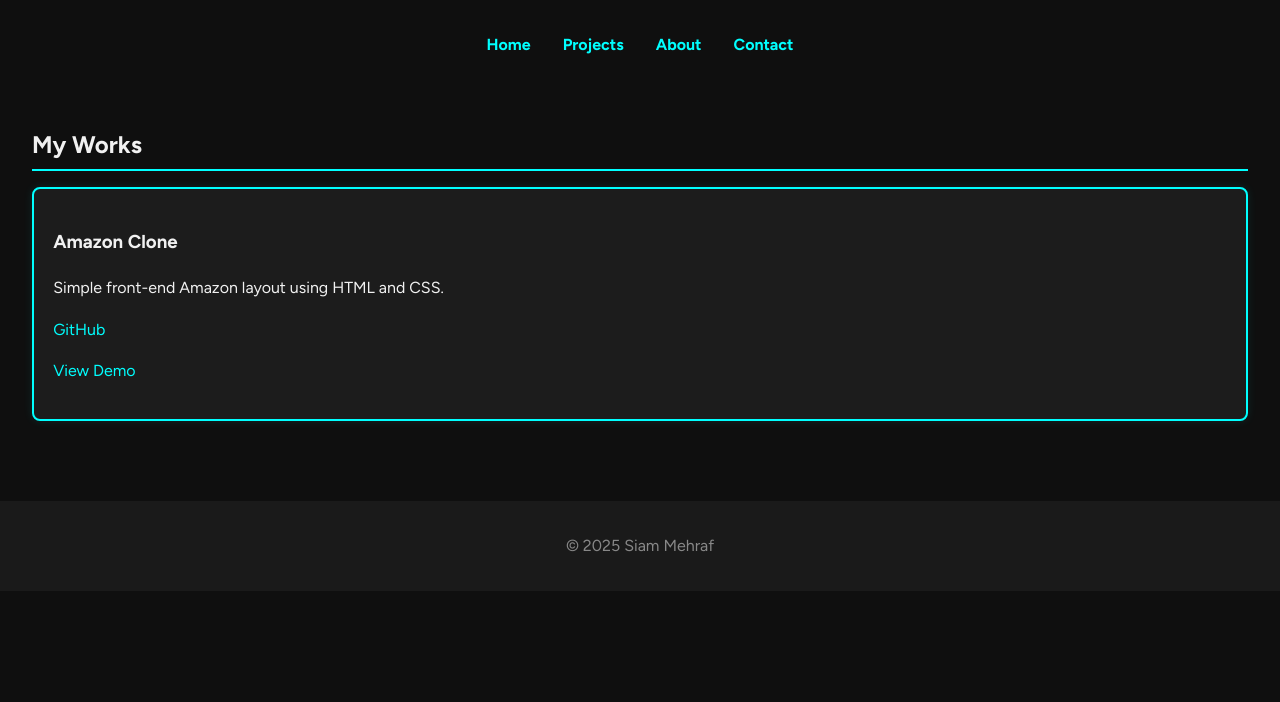
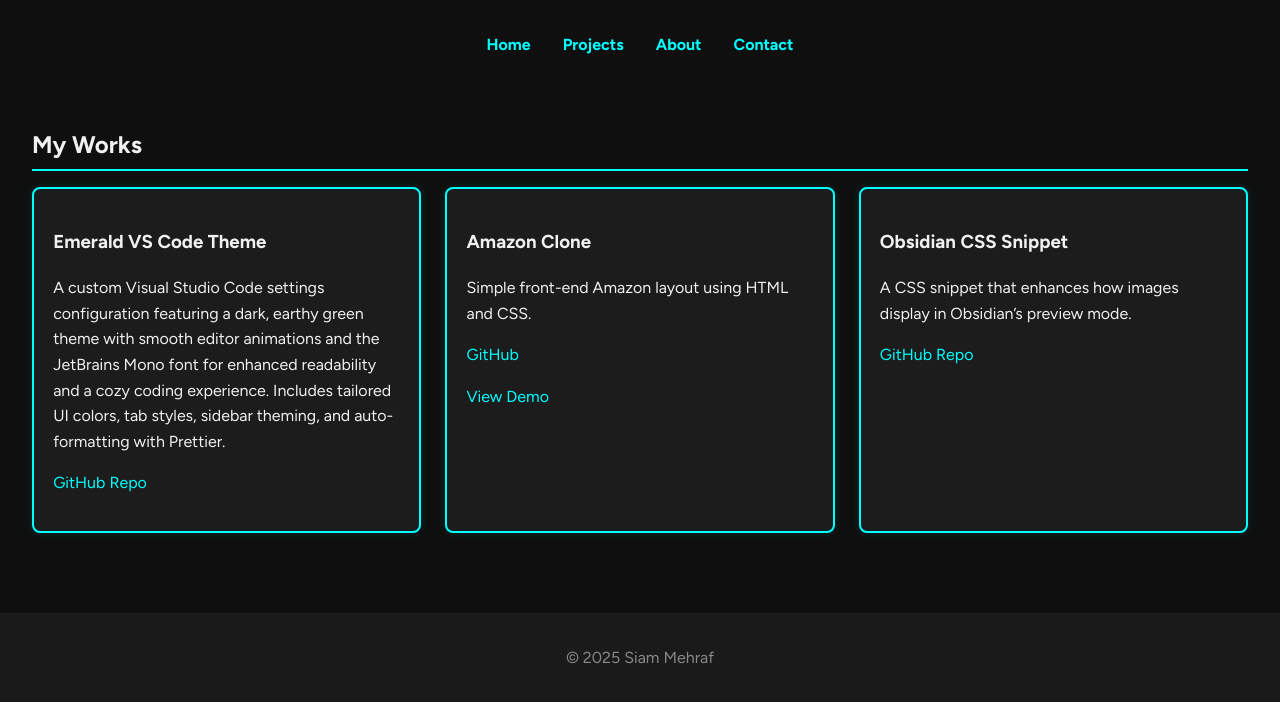
Before and after one commit to siammehraf/siammehraf, a Next.js app: page /projects in a window 1280 px wide. Shown: the top 702 px of the page. Built offline with nearby package versions, Linux system fonts and the light colour scheme.

Commit message:
Added Emerald VS Code Theme Project

```diff
--- a/app/projects/page.js
+++ b/app/projects/page.js
@@ -12,6 +12,20 @@ export default function page() {
         <h2>My Works</h2>
         <div className="project-list">
           {/* Repeat for each project */}
+
+          <div className="project-card">
+            <h3>Emerald VS Code Theme</h3>
+            <p>
+              A custom Visual Studio Code settings configuration featuring a dark, earthy green theme with smooth editor
+              animations and the JetBrains Mono font for enhanced readability and a cozy coding experience. Includes
+              tailored UI colors, tab styles, sidebar theming, and auto-formatting with Prettier.
+            </p>
+            <p>
+              <a href="https://github.com/siammehraf/emerald-vscode-theme" target="_blank" rel="noreferrer">
+                GitHub Repo
+              </a>
+            </p>
+          </div>
           <div className="project-card">
             <h3>Amazon Clone</h3>
             <p>Simple front-end Amazon layout using HTML and CSS.</p>
@@ -26,6 +40,17 @@ export default function page() {
               </a>
             </p>
           </div>
+
+          <div className="project-card">
+            <h3>Obsidian CSS Snippet</h3>
+            <p>A CSS snippet that enhances how images display in Obsidian’s preview mode.</p>
+            <p>
+              <a href="https://github.com/siammehraf/obsidian-css-snippets" target="_blank" rel="noreferrer">
+                GitHub Repo
+              </a>
+            </p>
+          </div>
+
           {/* Add more project cards here */}
         </div>
       </section>
```
Also changed, not shown: app/page.js (+13 -0 lines).
